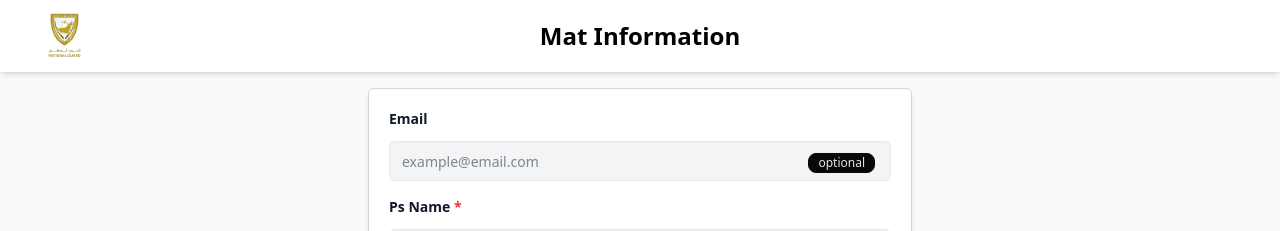
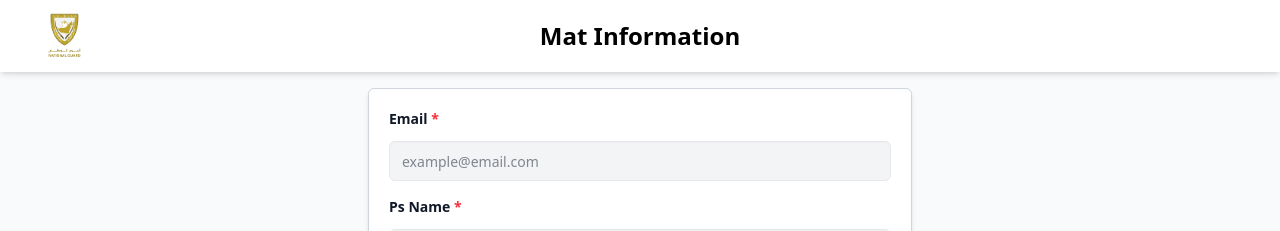
Before and after one commit to tehuanmelo/mat-form-app, a React (Vite) app: page / in a window 1280 px wide. Shown: the top 231 px of the page. Built offline with nearby package versions, Linux system fonts and the light colour scheme.

Commit message:
add email required

```diff
--- a/src/components/SenderCard.jsx
+++ b/src/components/SenderCard.jsx
@@ -13,8 +13,8 @@ function SenderCard({ onChange, data, error }) {
 
   return (
     <div className="p-5 bg-white shadow-md rounded-md border border-gray-300 text-gray-900 flex flex-col gap-4">
-      <div className="relative">
-        <p className="mb-3 font-semibold text-sm">Email</p>
+      <div>
+        <p className="mb-3 font-semibold text-sm">Email <span className="text-red-500">*</span></p>
         <input
           className={`input w-full rounded-md bg-gray-100 border border-gray-200 ${error.email ? "bg-red-300 border border-red-500" : ""}`}
           placeholder="example@email.com"
@@ -24,9 +24,6 @@ function SenderCard({ onChange, data, error }) {
           onChange={onChange}
           ref={emailRef}
         />
-        <div className="absolute right-4 bottom-2 badge badge-sm badge-neutral">
-          optional
-        </div>
       </div>
 
       <div>
```
